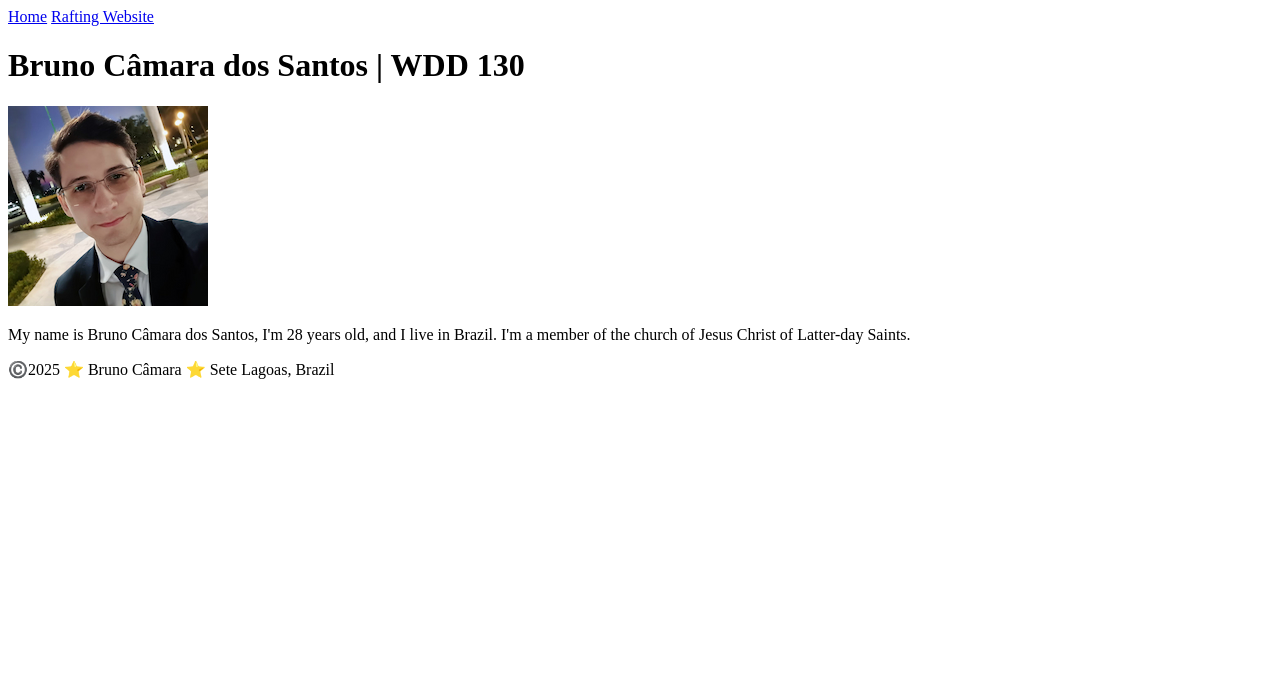
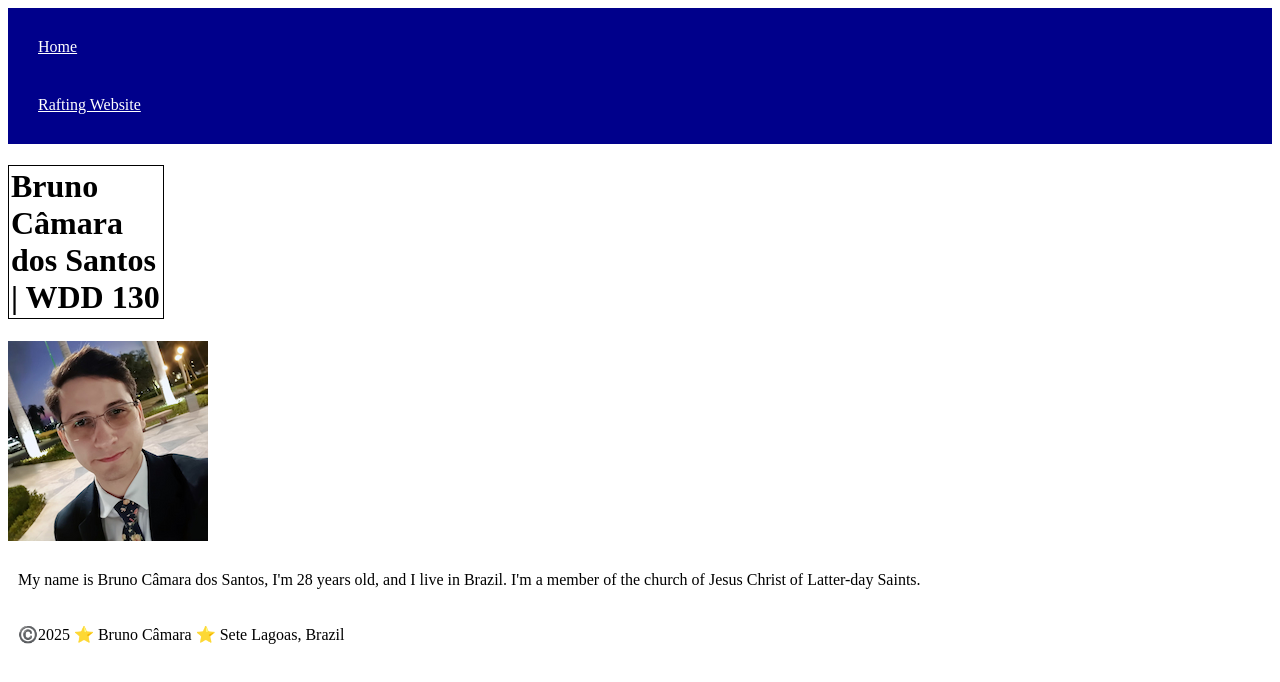
Before and after one commit to BrunoCamara-BR/wdd130, a plain HTML site: page index.html in a window 1280 px wide. Drawn offline with Linux system fonts and the light colour scheme.

Commit message:
Added CSS (introduction)

```diff
--- a/index.html
+++ b/index.html
@@ -4,6 +4,7 @@
     <meta charset="UTF-8" />
     <meta name="viewport" content="width=device-width, initial-scale=1.0" />
     <title>Bruno Câmara dos Santos | WDD 130</title>
+    <link rel="stylesheet" href=".\styles\styles.css" />
   </head>
   <body>
     <header>
--- a/styles/styles.css
+++ b/styles/styles.css
@@ -0,0 +1,22 @@
+nav {
+  background-color: darkblue;
+  padding: 10px;
+}
+
+nav a {
+  color: white;
+  display: block;
+  padding: 20px;
+}
+
+h1 {
+  width: 150px;
+  height: auto;
+  border: 1px solid black;
+  padding: 2px;
+  box-shadow: 0 0 30px gay;
+}
+
+p {
+  padding: 10px;
+}
```
